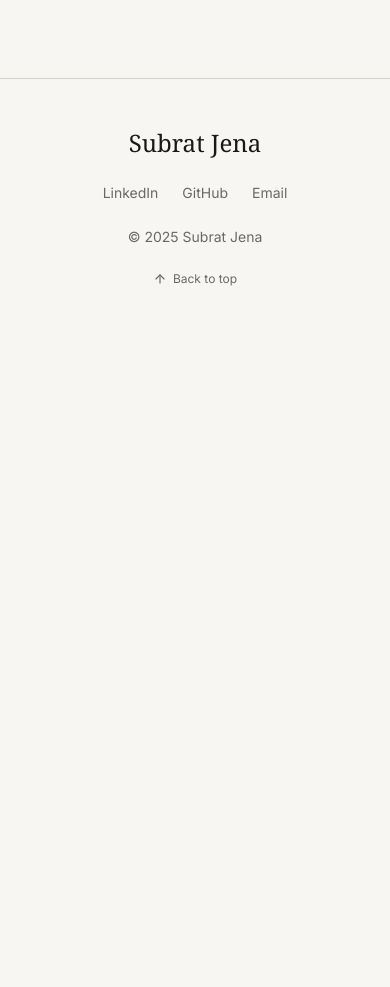
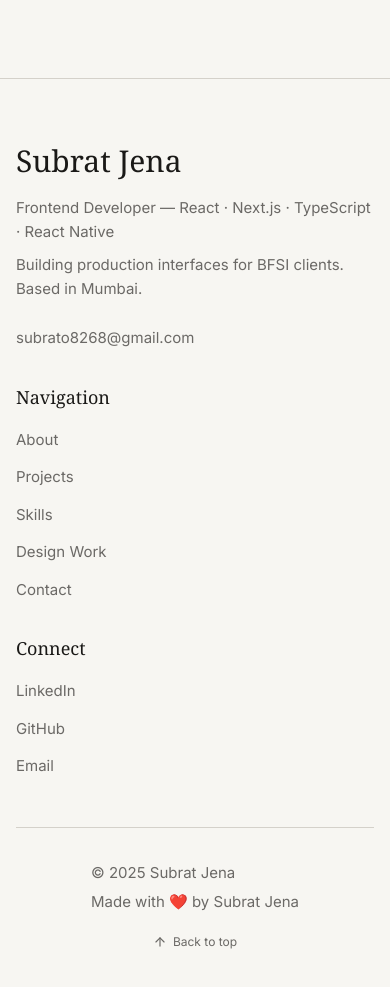
Before and after one commit to subrat8268/portfolio, a Next.js app: page / in a window 390 px wide. Shown: the part 9240-10227 px from the top of the page. Before the commit the page ends 9575 px from the top, so only its background shows below. Built offline with nearby package versions, Linux system fonts and the light colour scheme; a web font is replaced by a local one.

Commit message:
fix: restructure footer component for improved layout and navigation links

```diff
--- a/components/Footer.tsx
+++ b/components/Footer.tsx
@@ -2,45 +2,97 @@ import Link from "next/link";
 
 import ScrollToTopButton from "@/components/ScrollToTopButton";
 
-const socialLinks = [
-  { name: "LinkedIn", href: "https://www.linkedin.com/in/subrat8268" },
-  { name: "GitHub", href: "https://github.com/subrat8268" },
-  { name: "Email", href: "mailto:subrato8268@gmail.com" },
-];
-
 export default function Footer() {
   const currentYear = new Date().getFullYear();
 
+  const footerLinks = {
+    navigation: [
+      { name: "About", href: "#about" },
+      { name: "Projects", href: "#projects" },
+      { name: "Skills", href: "#skills" },
+      { name: "Design Work", href: "/design" },
+      { name: "Contact", href: "#contact" },
+    ],
+    social: [
+      {
+        name: "LinkedIn",
+        href: "https://www.linkedin.com/in/subrat8268",
+      },
+      { name: "GitHub", href: "https://github.com/subrat8268" },
+      { name: "Email", href: "mailto:subrato8268@gmail.com" },
+    ],
+  };
+
   return (
     <footer className="bg-[var(--color-bg)] text-[var(--color-text)] border-t border-[var(--color-border)]">
-      <div className="mx-auto max-w-6xl px-4 py-12">
-        <div className="flex flex-col items-center gap-6">
+      <div className="mx-auto max-w-6xl px-4 py-16">
+        <div className="grid gap-8 md:grid-cols-2 lg:grid-cols-4">
+          <div className="lg:col-span-2">
             <Link
               href="/"
-            className="text-2xl [font-family:var(--font-display)] text-[var(--color-text)]"
+              className="text-3xl [font-family:var(--font-display)] text-[var(--color-text)]"
             >
               Subrat Jena
             </Link>
+            <p className="mt-4 max-w-md leading-relaxed text-[var(--color-text-muted)]">
+              Frontend Developer — React · Next.js · TypeScript · React Native
+            </p>
+            <p className="mt-2 max-w-md leading-relaxed text-[var(--color-text-muted)]">
+              Building production interfaces for BFSI clients. Based in Mumbai.
+            </p>
+            <div className="mt-6">
+              <Link
+                href="mailto:subrato8268@gmail.com"
+                className="text-[var(--color-text-muted)] transition-colors duration-200 hover:text-[var(--color-text)]"
+              >
+                subrato8268@gmail.com
+              </Link>
+            </div>
+          </div>
 
-          <div className="flex flex-wrap items-center justify-center gap-6">
-            {socialLinks.map((link) => (
+          <div>
+            <h3 className="mb-4 text-lg [font-family:var(--font-display)]">Navigation</h3>
+            <ul className="space-y-3">
+              {footerLinks.navigation.map((link) => (
+                <li key={link.name}>
                   <Link
-                key={link.name}
+                    href={link.href}
+                    className="text-[var(--color-text-muted)] transition-colors duration-200 hover:text-[var(--color-text)]"
+                  >
+                    {link.name}
+                  </Link>
+                </li>
+              ))}
+            </ul>
+          </div>
+
+          <div>
+            <h3 className="mb-4 text-lg [font-family:var(--font-display)]">Connect</h3>
+            <ul className="space-y-3">
+              {footerLinks.social.map((link) => (
+                <li key={link.name}>
+                  <Link
                     href={link.href}
                     target="_blank"
                     rel="noopener noreferrer"
-                className="text-sm text-[var(--color-text-muted)] transition-colors duration-200 hover:text-[var(--color-text)]"
+                    className="text-[var(--color-text-muted)] transition-colors duration-200 hover:text-[var(--color-text)]"
                   >
                     {link.name}
                   </Link>
+                </li>
               ))}
+            </ul>
+          </div>
         </div>
 
-          <p className="text-sm text-[var(--color-text-muted)]">
-            &copy; {currentYear} Subrat Jena
-          </p>
-
+        <div className="mt-12 flex flex-col items-center justify-between border-t border-[var(--color-border)] pt-8 md:flex-row">
+          <div className="text-[var(--color-text-muted)]">
+            <p>&copy; {currentYear} Subrat Jena</p>
+            <p className="mt-1">Made with ❤️ by Subrat Jena</p>
+          </div>
+          <div className="mt-4 md:mt-0">
             <ScrollToTopButton />
+          </div>
         </div>
       </div>
     </footer>
```
Lines whose indentation alone changed are shown as unchanged.
